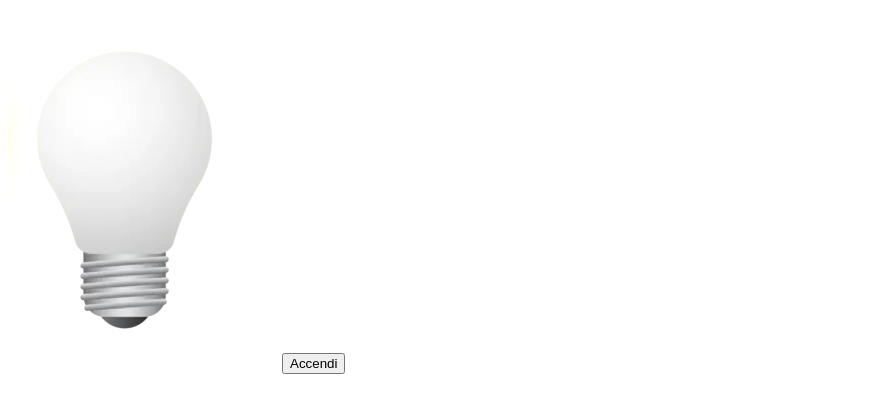
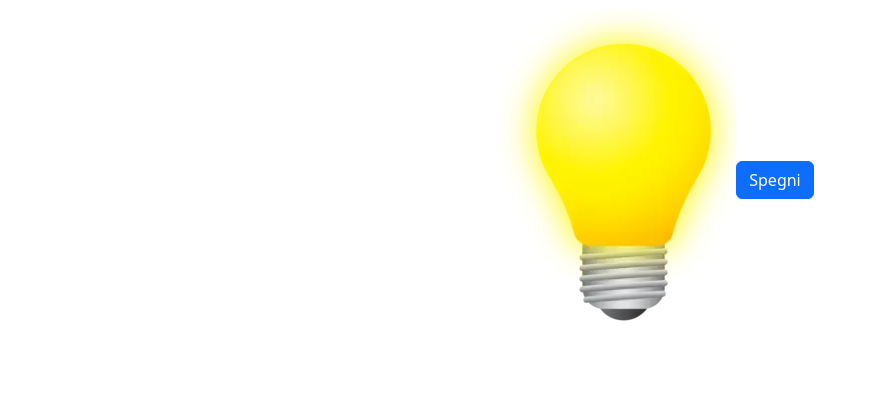
Before and after one commit to asiavenditti/js-dom-1, a plain HTML site: page index.html in a window 1280 px wide. Both pictures are taken after a click on the button "Accendi". Shown: the whole page, without its empty margins (0-869 px from the left). Drawn offline with nearby package versions, Linux system fonts and the light colour scheme.

Commit message:
Add logic for bulb on/off functionality excercise + bonus

```diff
--- a/index.html
+++ b/index.html
@@ -6,11 +6,17 @@
     <meta name="viewport" content="width=device-width, initial-scale=1.0">
     <title>Document</title>
     <link rel="stylesheet" href="style.css">
+
+    <link href="https://cdn.jsdelivr.net/npm/bootstrap@5.3.3/dist/css/bootstrap.min.css" rel="stylesheet"
+        integrity="sha384-QWTKZyjpPEjISv5WaRU9OFeRpok6YctnYmDr5pNlyT2bRjXh0JMhjY6hW+ALEwIH" crossorigin="anonymous" />
 </head>
 
 <body>
-    <img src="img/white_lamp.png" alt="lamp" id="img_lamp">
-    <button>Accendi</button>
+    <div class="container d-flex justify-content-center align-items-center">
+        <img src="img/white_lamp.png" alt="lamp" id="img_lamp">
+        <button class="btn btn-primary" type="submit">Accendi</button>
+        <script src="main.js"></script>
+    </div>
 </body>
 
 </html>
--- a/main.js
+++ b/main.js
@@ -1,2 +1,40 @@
 /* Inseriamo in pagina l’immagine della lampadina spenta che trovate in allegato e accanto un bottone con la scritta “Accendi”.
 Al click del bottone, la lampadina dovrà accendersi (dovremo quindi utilizzare l’immagine della lampadina accesa, sempre in allegato) */
+
+
+// seleziono l'immagine in JS con l'ID
+
+const image = document.getElementById('img_lamp');
+
+// al click cambia la foto
+
+document.querySelector('.btn').addEventListener('click', function () {
+
+    image.src = 'img/yellow_lamp.png';
+});
+
+// BONUS
+/*Facciamo accendi e spegni:
+Al primo click la lampadina si accende e nel bottone compare la scritta "Spegni"
+Al secondo click la lampadina si spegne e nel bottone compare la scritta "Accendi"
+E così via... */
+
+// seleziono sia l'immagine che il bottone
+
+const imageSwitch = document.getElementById('img_lamp');
+const button = document.querySelector('.btn');
+
+// al click cambia sia la foto che la scritta nel bottone
+button.addEventListener('click', function () {
+
+    // creo una condizione if/else
+
+    if (button.textContent.includes('Accendi')) {
+
+        imageSwitch.src = 'img/yellow_lamp.png';
+        button.textContent = 'Spegni';
+    } else {
+        imageSwitch.src = 'img/white_lamp.png';
+        button.textContent = 'Accendi';
+    }
+});
```
